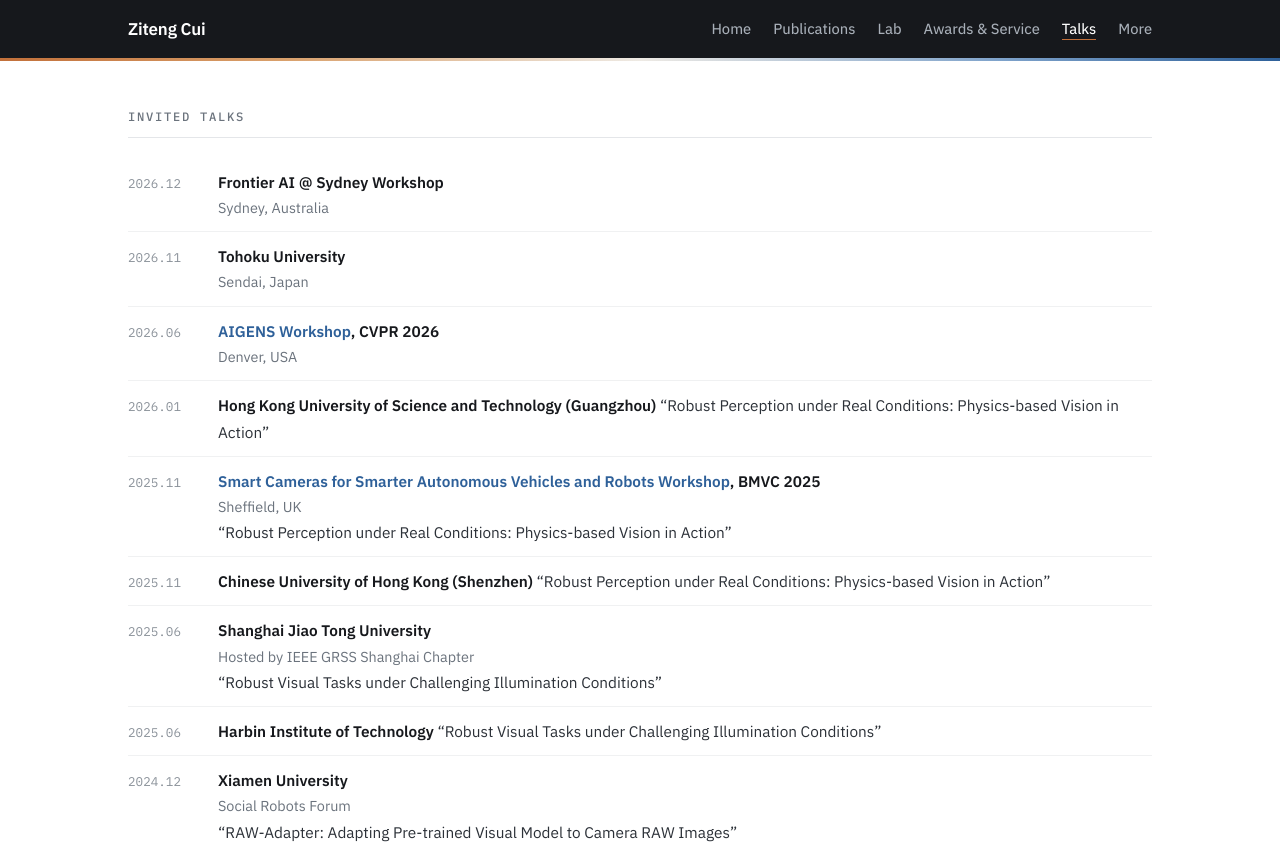
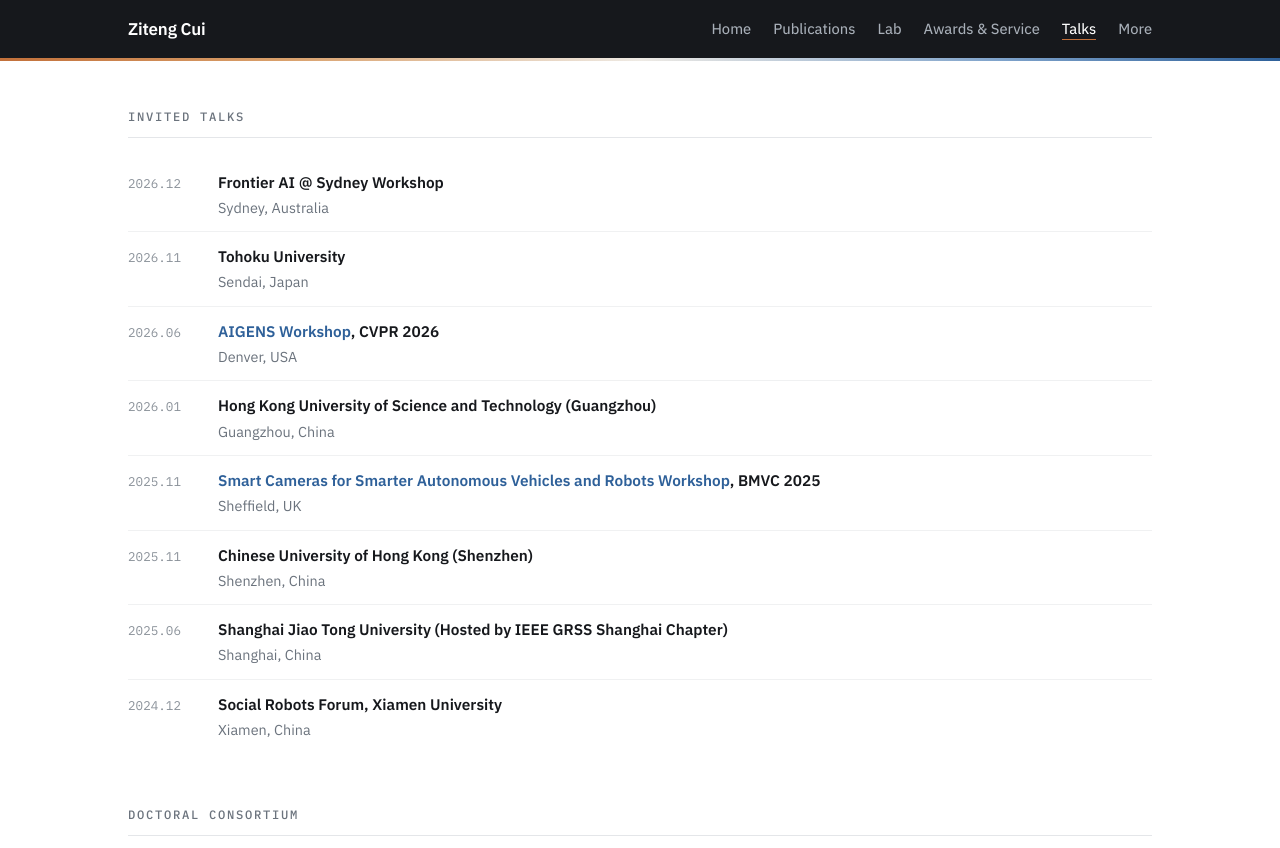
Before and after one commit to cuiziteng/cuiziteng.github.io, a plain HTML site: page talks.html in a window 1280 px wide. Shown: the top 848 px of the page. Drawn offline with Linux system fonts and the light colour scheme.

Commit message:
Update talks.html

```diff
--- a/talks.html
+++ b/talks.html
@@ -64,7 +64,7 @@
   <li>
     <span class="yr">2026.01</span>
     <span class="what"><strong>Hong Kong University of Science and Technology (Guangzhou)</strong>
-          <span class="talk-title">“Robust Perception under Real Conditions: Physics-based Vision in Action”</span>
+      <span class="where">Guangzhou, China</span>
     </span>
   </li>
 
@@ -72,37 +72,27 @@
     <span class="yr">2025.11</span>
     <span class="what"><strong><a href="https://supercamerai.github.io/">Smart Cameras for Smarter Autonomous Vehicles and Robots Workshop</a>, BMVC 2025</strong>
       <span class="where">Sheffield, UK</span>
-          <span class="talk-title">“Robust Perception under Real Conditions: Physics-based Vision in Action”</span>
     </span>
   </li>
 
   <li>
     <span class="yr">2025.11</span>
     <span class="what"><strong>Chinese University of Hong Kong (Shenzhen)</strong>
-          <span class="talk-title">“Robust Perception under Real Conditions: Physics-based Vision in Action”</span>
+      <span class="where">Shenzhen, China</span>
     </span>
   </li>
 
   <li>
     <span class="yr">2025.06</span>
-        <span class="what"><strong>Shanghai Jiao Tong University</strong>
-          <span class="where">Hosted by IEEE GRSS Shanghai Chapter</span>
-          <span class="talk-title">“Robust Visual Tasks under Challenging Illumination Conditions”</span>
-        </span>
-      </li>
-
-      <li>
-        <span class="yr">2025.06</span>
-        <span class="what"><strong>Harbin Institute of Technology</strong>
-          <span class="talk-title">“Robust Visual Tasks under Challenging Illumination Conditions”</span>
+    <span class="what"><strong>Shanghai Jiao Tong University (Hosted by IEEE GRSS Shanghai Chapter)</strong>
+      <span class="where">Shanghai, China</span>
     </span>
   </li>
 
   <li>
     <span class="yr">2024.12</span>
-        <span class="what"><strong>Xiamen University</strong>
-          <span class="where">Social Robots Forum</span>
-          <span class="talk-title">“RAW-Adapter: Adapting Pre-trained Visual Model to Camera RAW Images”</span>
+    <span class="what"><strong>Social Robots Forum, Xiamen University</strong>
+      <span class="where">Xiamen, China</span>
     </span>
   </li>
 
```
Lines whose indentation alone changed are shown as unchanged.
